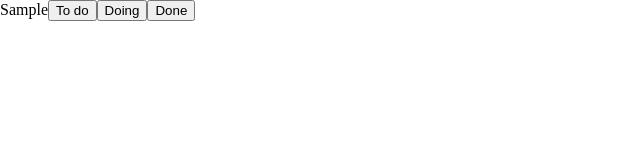
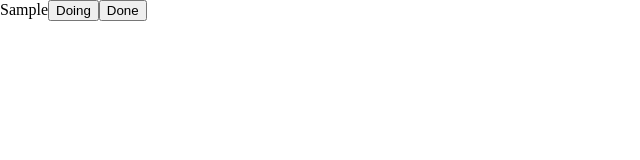
Before and after one commit to sjoleee/todolist, a React (Create React App) app: page / in a window 1280 px wide. Both pictures are taken after typing "Sample" into the empty fields and a click on the button "제출". Shown: the top 160 px of the page, without its empty margins (0-640 px from the left). Built offline with nearby package versions, Linux system fonts and the light colour scheme.

Commit message:
투두의 카테고리를 변경하기 위한 버튼 생성 및 어떤 버튼이 눌렸는지 확인하는 함수

```diff
--- a/src/components/ToDo.tsx
+++ b/src/components/ToDo.tsx
@@ -3,12 +3,28 @@
 
 function ToDo({ text, id, category }: IToDo) {
   const [toDos, setToDos] = useRecoilState(toDoState);
+  const onClick = (event: React.MouseEvent<HTMLButtonElement>) => {
+    console.log(event.currentTarget.name);
+  };
+
   return (
     <div>
       <span>{text}</span>
-      <button>To do</button>
-      <button>Doing</button>
-      <button>Done</button>
+      {category !== "TO_DO" ? (
+        <button name="TO_DO" onClick={onClick}>
+          To do
+        </button>
+      ) : null}
+      {category !== "DOING" ? (
+        <button name="DOING" onClick={onClick}>
+          Doing
+        </button>
+      ) : null}
+      {category !== "DONE" ? (
+        <button name="DONE" onClick={onClick}>
+          Done
+        </button>
+      ) : null}
     </div>
   );
 }
```
